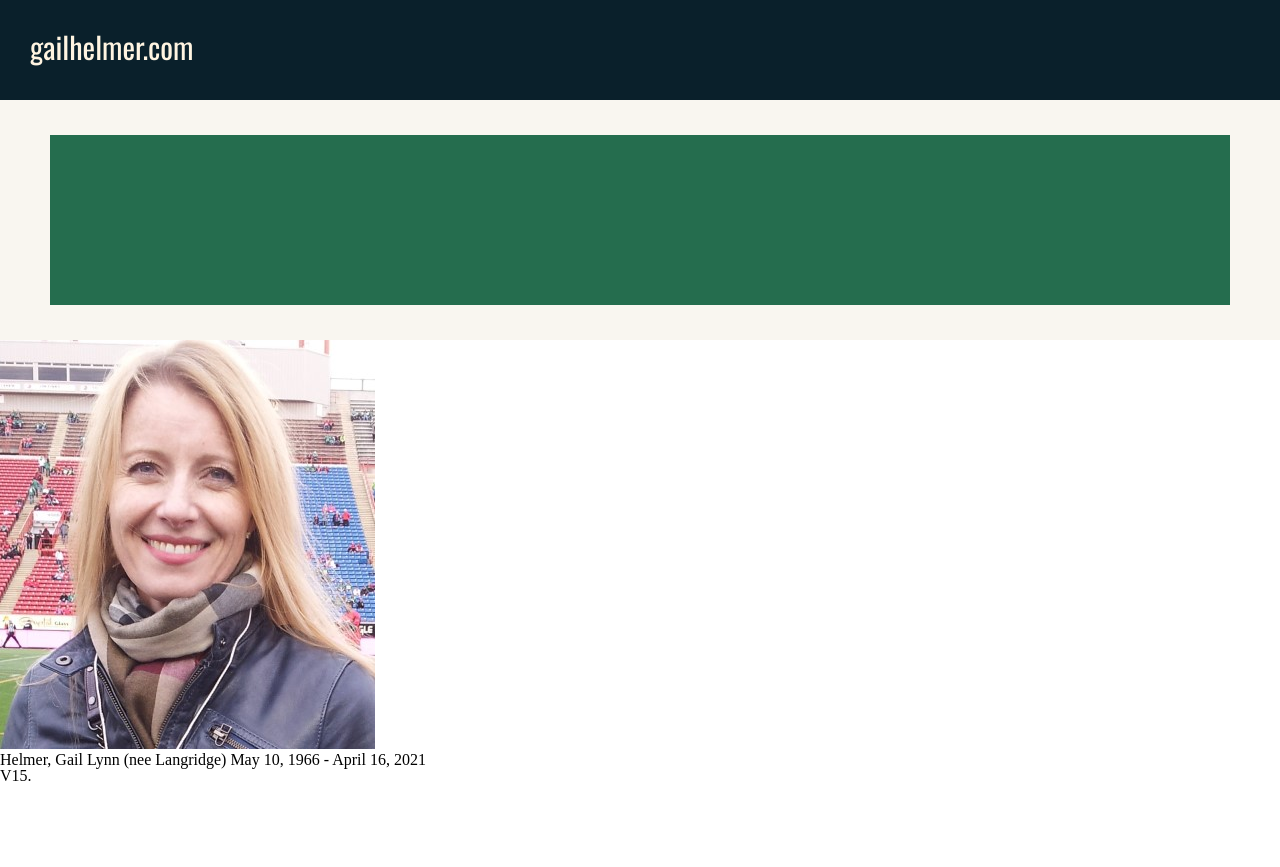
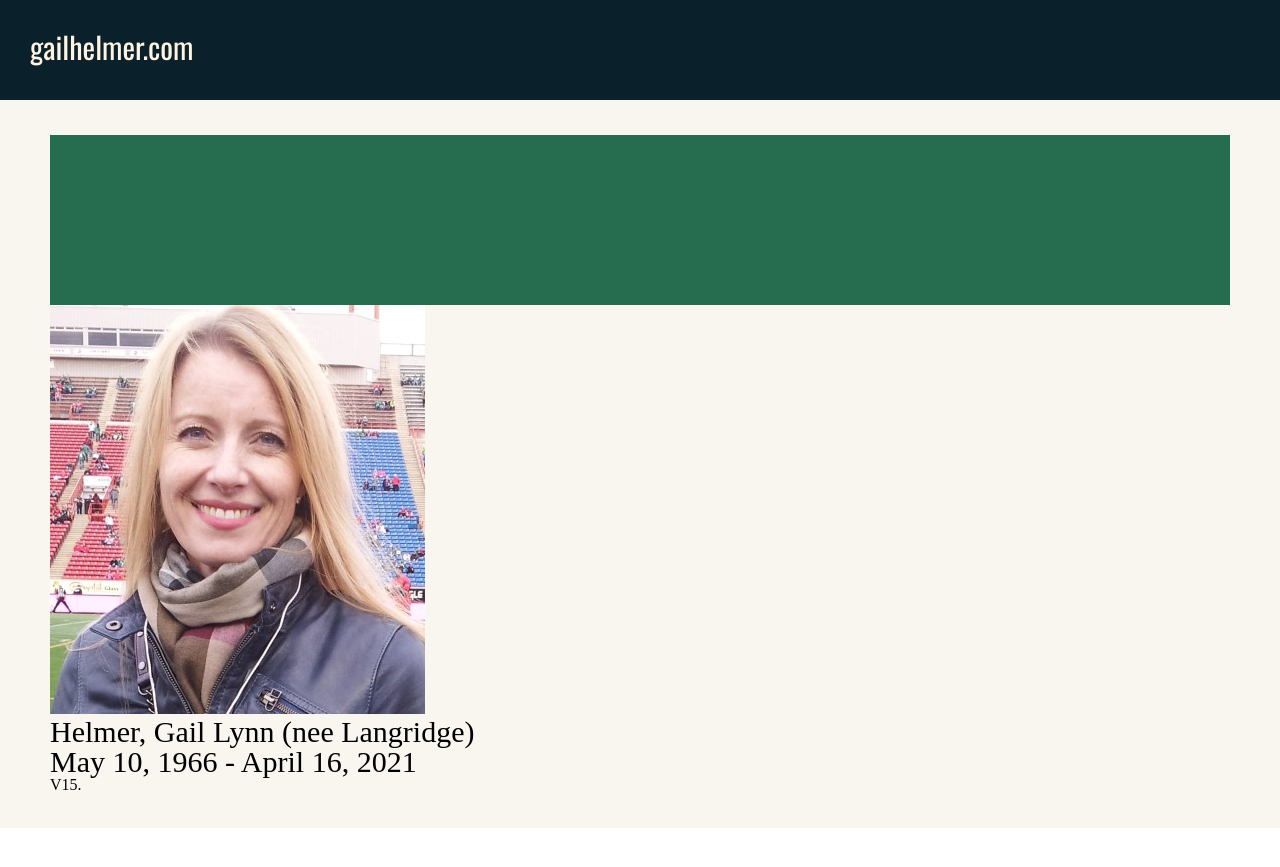
Before and after one commit to dhelmer/website-one, a Jekyll site: the page built from README.md, in a window 1280 px wide. Shown: the top 867 px of the page. Built offline with Jekyll 4.4.1, drawn with Linux system fonts in a browser that asks for light colours; our own code applies the rules of GitHub Pages for plain Markdown files.

Commit message:
Text. CSS.

```diff
--- a/README.md
+++ b/README.md
@@ -1,6 +1,8 @@
-<img class="photo-main" src="assets/img/gail-helmer-375x409.jpg" />
+<div class="photo-main">
+  <img src="assets/img/gail-helmer-375x409.jpg" />
+</div>
 
-<span class="names">Helmer, Gail Lynn (nee Langridge)</span>
-<span class="dates">May 10, 1966 - April 16, 2021</span>
+<div class="names">Helmer, Gail Lynn (nee Langridge)</div>
+<div class="dates">May 10, 1966 - April 16, 2021</div>
 
 <p>V15.</p>
--- a/_layouts/default.html
+++ b/_layouts/default.html
@@ -19,7 +19,11 @@
       <div class="page_banner">
         <!-- <h1 class="page_banner__title">future content</h1> -->
       </div>
+      <div class="center">
+        <div class="page_content__padding">
+          {{ content }}
+        </div>
+      </div>
     </div>
-    {{ content }}
   </body>
 </html>
```
